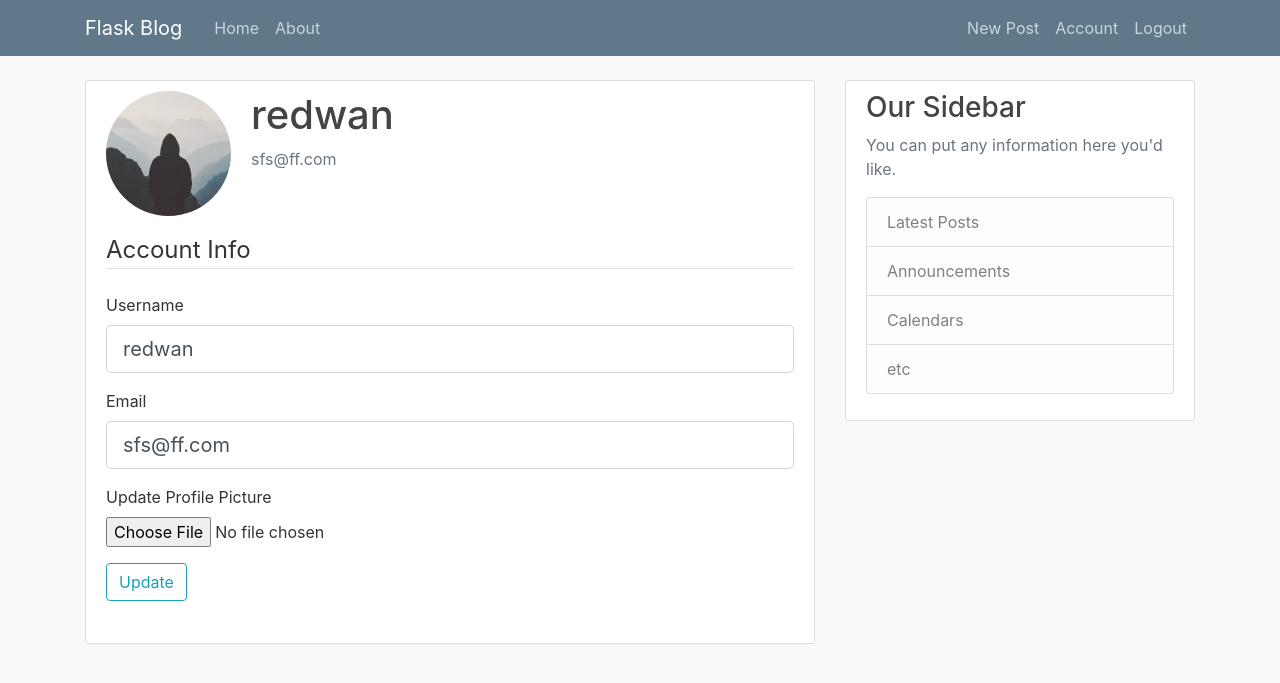
After one commit to ressafri/flaskblog, a Flask app: page /account in a window 1280 px wide. The commit adds this page. Shown: the top 683 px of the page. Run offline with Flask 2, Linux system fonts and the light colour scheme; a user stored in the database is signed in; some libraries are stand-ins or nearby versions.

Commit message:
vide 7 user auth

```diff
--- a/flaskblog/__init__.py
+++ b/flaskblog/__init__.py
@@ -11,5 +11,7 @@ app.config['SQLALCHEMY_DATABASE_URI'] = 'sqlite:///site.db'
 db = SQLAlchemy(app)
 bcrypt = Bcrypt(app)
 login_manager = LoginManager(app)
+login_manager.login_view = 'login'
+login_manager.login_message_category = 'info'
 
 from flaskblog import routes
--- a/flaskblog/forms.py
+++ b/flaskblog/forms.py
@@ -1,7 +1,10 @@
 from flask_wtf import FlaskForm
-from wtforms import StringField, PasswordField, SubmitField, BooleanField
+from flask_wtf.file import FileField, FileAllowed
+from flask_login import current_user
+from wtforms import StringField, PasswordField, SubmitField, BooleanField, TextAreaField
 from wtforms.validators import DataRequired, Length, Email, EqualTo, ValidationError
 from flaskblog.models import User
+
 
 class RegistrationForm(FlaskForm):
     username = StringField('Username',
@@ -22,8 +25,35 @@ class RegistrationForm(FlaskForm):
         if email:
             raise ValidationError('The email is taken, please choose a differnt one')
 
+
 class LoginForm(FlaskForm):
     email = StringField('Email', validators=[DataRequired(), Email()])
     password = PasswordField('Password', validators=[DataRequired()])
     remember = BooleanField('Remember Me')
     submit = SubmitField('Login')
+
+
+class UpdateAccountForm(FlaskForm):
+    username = StringField('Username',
+                           validators=[DataRequired(), Length(min=5, max=20)])
+    email = StringField('Email', validators=[DataRequired(), Email()])
+    picture = FileField('Update Profile Picture', validators=[FileAllowed(['jpg', 'jpeg', 'png'])])
+    submit = SubmitField('Update')
+
+    def validate_username(self, username):
+        if username.data != current_user.username:
+            user = User.query.filter_by(username=username.data).first()
+            if user:
+                raise ValidationError('The username is taken, please choose a differnt one')
+
+    def validate_email(self, email):
+        if email.data != current_user.email:
+            email = User.query.filter_by(email=email.data).first()
+            if email:
+                raise ValidationError('The email is taken, please choose a differnt one')
+
+
+class PostForm(FlaskForm):
+    title = StringField('Title', validators=[DataRequired()])
+    content = TextAreaField('Content', validators=[DataRequired()])
+    submit = SubmitField('Post')
--- a/flaskblog/routes.py
+++ b/flaskblog/routes.py
@@ -1,8 +1,11 @@
-from flask import render_template, url_for, flash, redirect
+import secrets
+import os
+from PIL import Image
+from flask import render_template, url_for, flash, redirect, request
 from flaskblog import app, db, bcrypt
-from flaskblog.forms import RegistrationForm, LoginForm
+from flaskblog.forms import RegistrationForm, LoginForm, UpdateAccountForm, PostForm
 from flaskblog.models import User, Post
-from flask_login import login_user, current_user, logout_user
+from flask_login import login_user, current_user, logout_user, login_required
 
 posts = [
     {
@@ -56,7 +59,8 @@ def login():
         user = User.query.filter_by(email=form.email.data).first()
         if user and bcrypt.check_password_hash(user.password, form.password.data):
             login_user(user, remember=form.remember.data)
-            return redirect(url_for('home'))
+            next_page = request.args.get('next')
+            return redirect(next_page) if next_page else redirect(url_for('home'))
         else:
             flash(f'Email or Password is incorrect', 'danger')
     return render_template('login.html', title='login', form=form)
@@ -66,3 +70,47 @@ def login():
 def logout():
     logout_user()
     return redirect(url_for('home'))
+
+
+def save_picture(form_picture):
+    random_hex = secrets.token_hex(8)
+    _, f_ext = os.path.splitext(form_picture.filename)
+    picture_fn = random_hex + f_ext
+    picture_path = os.path.join(app.root_path, 'static/profile_pics', picture_fn)
+
+    output_size = (125, 125)
+    i = Image.open(form_picture)
+    i.thumbnail(output_size)
+    i.save(picture_path)
+
+    return picture_fn
+
+
+@app.route('/account', methods=['GET', 'POST'])
+@login_required
+def account():
+    form = UpdateAccountForm()
+    if form.validate_on_submit():
+        if form.picture.data:
+            picture_file = save_picture(form.picture.data)
+            current_user.image_file = picture_file
+        current_user.username = form.username.data
+        current_user.email = form.email.data
+        db.session.commit()
+        flash('Your account has been updated', 'success')
+        return redirect(url_for('account'))
+    elif request.method == 'GET':
+        form.username.data = current_user.username
+        form.email.data = current_user.email
+    image_file = url_for('static', filename='profile_pics/' + current_user.image_file)
+    return render_template('account.html', title='Account', image_file=image_file, form=form)
+
+
+@app.route('/new_post', methods=['GET', 'POST'])
+@login_required
+def new_post():
+    form = PostForm()
+    if form.validate_on_submit():
+        flash('Your form has been submitted successfuly', 'success')
+        return redirect(url_for('home'))
+    return render_template('create_post.html', title='New Post', form=form)
--- /dev/null
+++ b/flaskblog/templates/account.html
@@ -0,0 +1,57 @@
+{% extends "layout.html" %}
+{% block content %}
+  <div class="content-section">
+    <div class="media">
+      <img class="rounded-circle account-img" src="{{ image_file }}">
+      <div class="media-body">
+        <h2 class="account-heading"> {{ current_user.username }} </h2>
+        <p class="text-secondary"> {{ current_user.email }} </p>
+      </div>
+    </div>
+      <form method="POST" action="" enctype="multipart/form-data">
+        {{ form.hidden_tag() }}
+        <fieldset class="form-group">
+          <legend class="border-bottom mb-4">Account Info</legend>
+          <div class="form-group">
+            {{ form.username.label(class="form-control-lablel") }}
+            {% if form.username.errors %}
+              {{ form.username(class="form-control form-control-lg is-invalid") }}
+                <div class="invalid-feedback">
+                  {% for error in form.username.errors %}
+                    <span> {{ error }}</span>
+                  {% endfor %}
+                </div>
+            {% else %}
+              {{ form.username(class="form-control form-control-lg") }}
+            {% endif %}
+          </div>
+          <div class="form-group">
+            {{ form.email.label(class="form-control-lablel") }}
+            {% if form.email.errors %}
+              {{ form.email(class="form-control form-control-lg is-invalid") }}
+                <div class="invalid-feedback">
+                  {% for error in form.email.errors %}
+                    <span> {{ error }}</span>
+                  {% endfor %}
+                </div>
+            {% else %}
+              {{ form.email(class="form-control form-control-lg") }}
+            {% endif %}
+          </div>
+          <div class="form-group">
+            {{ form.picture.label() }}
+            {{ form.picture(class="form-control-file") }}
+            {% if form.picture.errors %}
+              {% for error in form.picture.errors %}
+                <span class="text-danger">{{ error }}</span></br></br>
+              {% endfor %}
+            {% endif %}
+          </div>
+          <div class="form-group">
+            {{ form.submit(class="btn btn-outline-info") }}
+          </div>
+
+        </fieldset>
+      </form>
+  </div>
+{% endblock content %}
--- a/flaskblog/templates/layout.html
+++ b/flaskblog/templates/layout.html
@@ -28,6 +28,8 @@
             <!-- Navbar Right Side -->
             <div class="navbar-nav">
               {% if current_user.is_authenticated %}
+                <a class="nav-item nav-link" href="{{ url_for('new_post') }}">New Post</a>
+                <a class="nav-item nav-link" href="{{ url_for('account') }}">Account</a>
                 <a class="nav-item nav-link" href="{{ url_for('logout') }}">Logout</a>
               {% else %}
                 <a class="nav-item nav-link" href="{{ url_for('login') }}">Login</a>
--- a/requirement.txt
+++ b/requirement.txt
@@ -4,3 +4,4 @@ gunicorn==19.6
 Flask-wtf==0.14
 flask-bcrypt
 flask-login
+Pillow
--- a/run.py
+++ b/run.py
@@ -1,3 +1,4 @@
 from flaskblog import app
+
 if __name__ == '__main__':
     app.run(debug=True)
```
Also changed, not shown: flaskblog/templates/create_post.html (added, +40 -0 lines), flaskblog/site.db, flaskblog/static/profile_pics/0d34218480e774e7.jpg (added), flaskblog/static/profile_pics/5ab12e43f9f7b7f0.jpeg (added), flaskblog/static/profile_pics/default.jpg (added), flaskblog/templates/profile_pics/default.jpg (added).
